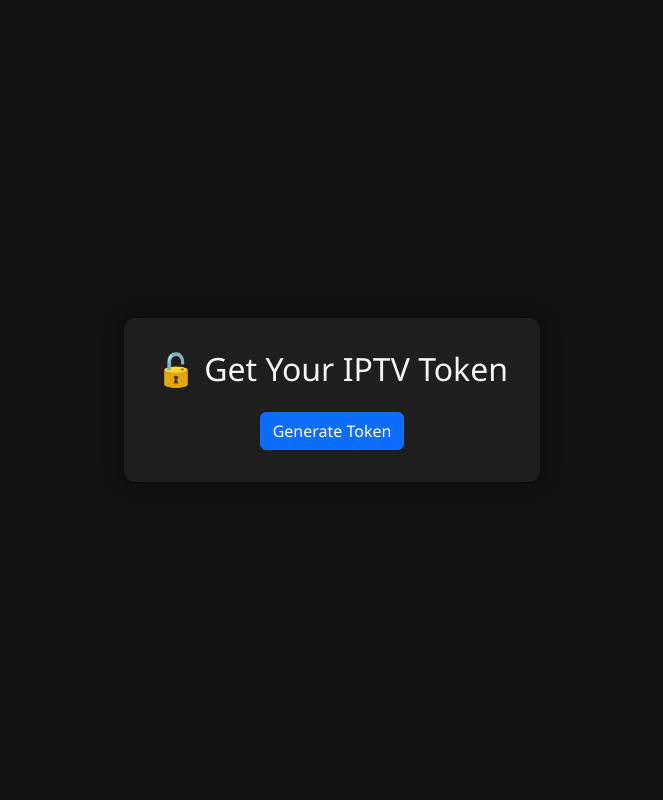
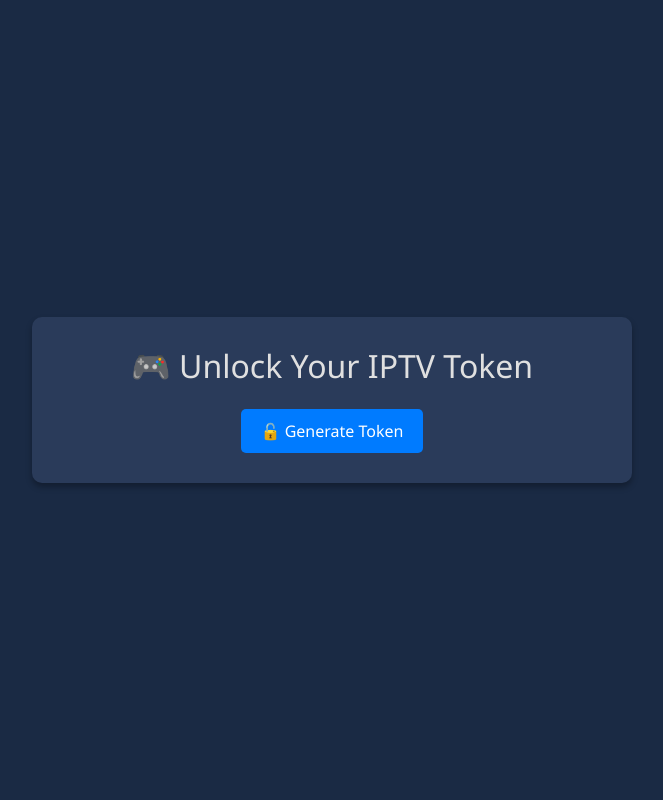
Before and after one commit to sangamp94/proxy, a Flask app: page /unlock in a window 1280 px wide. Shown: the whole page, without its empty margins (308-971 px from the left). Run offline with Flask 3, Linux system fonts and the light colour scheme.

Commit message:
Update unlock.html

```diff
--- a/templates/unlock.html
+++ b/templates/unlock.html
@@ -3,58 +3,87 @@
 <head>
   <meta charset="UTF-8">
   <title>Generate IPTV Token</title>
+  <meta name="viewport" content="width=device-width, initial-scale=1">
   <link href="https://cdn.jsdelivr.net/npm/bootstrap@5.3.3/dist/css/bootstrap.min.css" rel="stylesheet">
   <style>
     body {
-      background-color: #121212;
-      color: #f5f5f5;
+      background-color: #1a2a44;
+      color: #e0e0e0;
       font-family: 'Segoe UI', sans-serif;
+      margin: 0;
+      padding: 20px;
+      display: flex;
+      flex-direction: column;
+      justify-content: center;
+      align-items: center;
+      min-height: 100vh;
     }
-    .token-card {
-      background-color: #1e1e1e;
-      padding: 2rem;
-      border-radius: 12px;
-      box-shadow: 0 0 20px rgba(0,0,0,0.4);
+    .container {
+      background-color: #2a3b5a;
+      border-radius: 10px;
+      padding: 30px;
+      width: 100%;
+      max-width: 600px;
+      box-shadow: 0 4px 6px rgba(0,0,0,0.3);
       text-align: center;
     }
-    .btn-copy {
-      margin-top: 1rem;
+    .token-box {
+      background-color: #1a2a44;
+      border-radius: 8px;
+      padding: 15px;
+      word-break: break-word;
+      font-size: 18px;
+      margin-bottom: 15px;
+      color: #fff;
     }
-    .token-box {
-      font-size: 1.4rem;
+    .copy-btn {
+      background: linear-gradient(90deg, #00aaff, #00d58e);
+      border: none;
+      border-radius: 50px;
+      padding: 10px 20px;
+      color: #fff;
       font-weight: bold;
-      word-break: break-all;
-      background: #2c2c2c;
-      padding: 0.75rem;
-      border-radius: 8px;
+      cursor: pointer;
+      font-size: 16px;
+    }
+    .copy-btn:hover {
+      background: linear-gradient(90deg, #00bbff, #00ffbb);
+    }
+    .generate-btn {
+      background: #007bff;
+      color: white;
+      border: none;
+      padding: 10px 20px;
+      font-size: 16px;
+      border-radius: 5px;
+      cursor: pointer;
+    }
+    .generate-btn:hover {
+      background: #0056b3;
     }
   </style>
 </head>
 <body>
-
-  <div class="container d-flex justify-content-center align-items-center vh-100">
-    <div class="token-card">
-      <h2 class="mb-4">🔓 Get Your IPTV Token</h2>
-
+  <div class="container">
+    <h2 class="mb-4">🎮 Unlock Your IPTV Token</h2>
     {% if token %}
       <div class="token-box" id="tokenText">{{ token }}</div>
-        <button class="btn btn-outline-light btn-copy" onclick="copyToken()">Copy Token</button>
+      <button class="copy-btn" onclick="copyToken()">📋 Copy Token</button>
     {% else %}
       <form method="POST">
-          <button type="submit" class="btn btn-primary">Generate Token</button>
+        <button type="submit" class="generate-btn">🔓 Generate Token</button>
       </form>
     {% endif %}
   </div>
-  </div>
-
   <script>
     function copyToken() {
       const text = document.getElementById("tokenText").innerText;
       navigator.clipboard.writeText(text).then(() => {
-        alert("Token copied!");
+        alert("Token copied to clipboard: \n" + text);
+      }).catch(() => {
+        alert("Failed to copy token.");
       });
     }
   </script>
-
 </body>
 </html>
```
Lines whose indentation alone changed are shown as unchanged.
